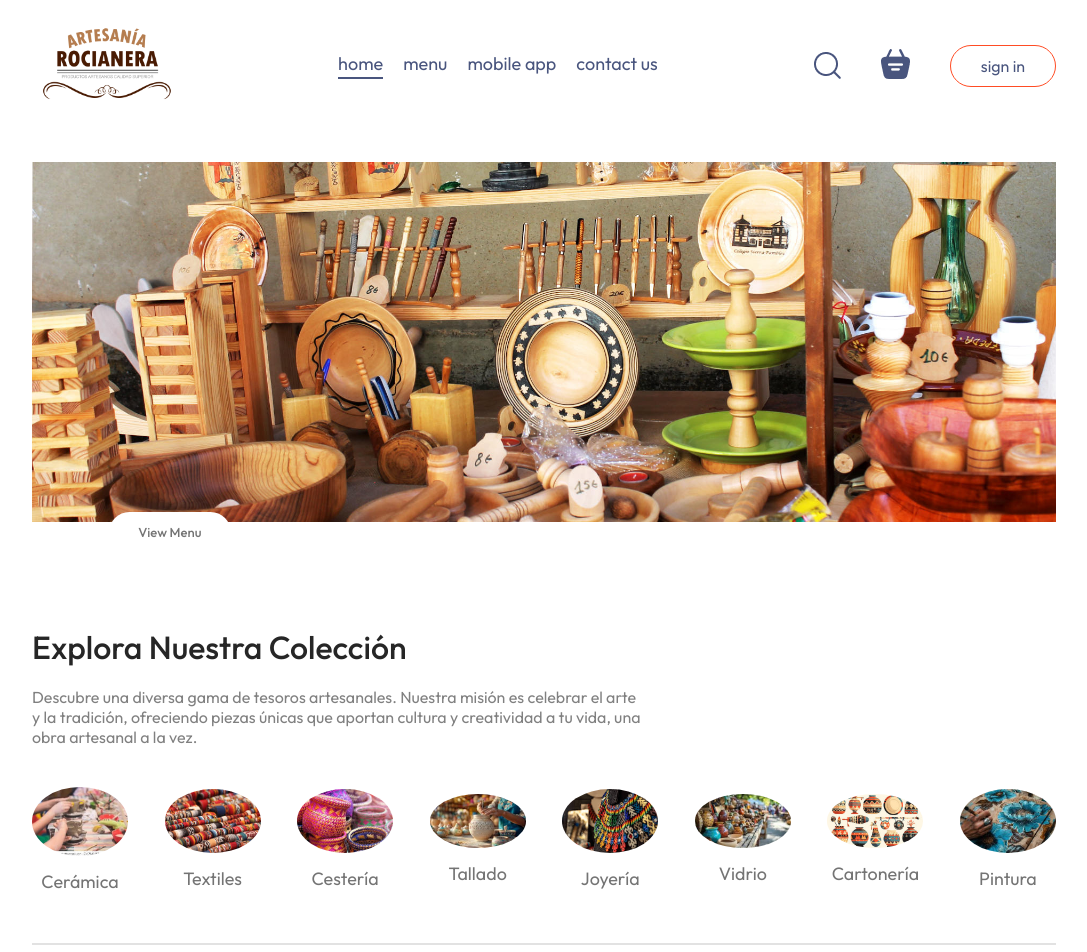
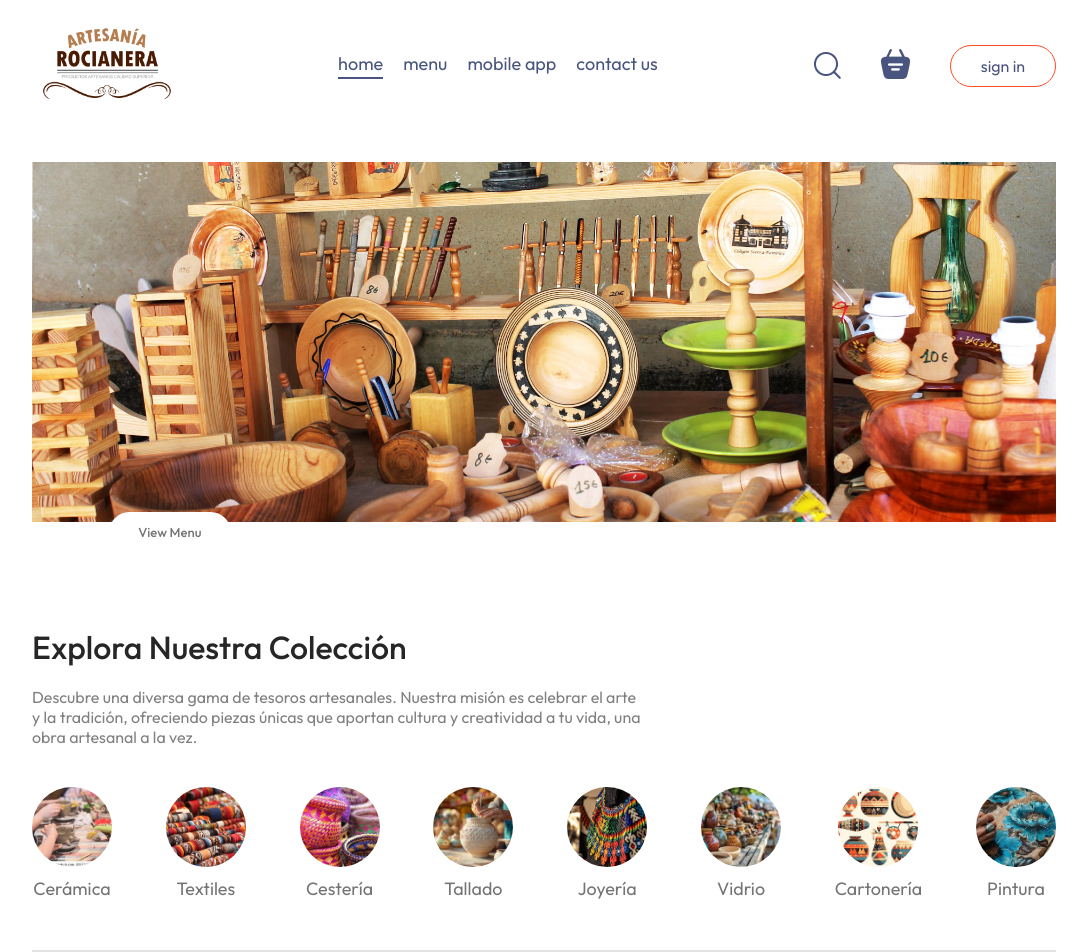
Before and after one commit to Jaime9745/ArtesanosOnlineDevops, a React (Vite) app in the folder frontend/: page / in a window 1280 px wide. Shown: the top 952 px of the page, without its empty margins (96-1183 px from the left). Built offline with nearby package versions, Linux system fonts and the light colour scheme; no server answers.

Commit message:
fix categories buttons and display

```diff
--- a/frontend/src/components/ExploreMenu/ExploreMenu.css
+++ b/frontend/src/components/ExploreMenu/ExploreMenu.css
@@ -23,8 +23,22 @@
 .explore-menu-list::-webkit-scrollbar{
     display: none;
 }
+
+.explore-menu-list-item-img-container{
+    width: 5rem;
+    height: 5rem;
+}
+
+.explore-menu-list-item{
+    align-items: center;
+    display: flex;
+    flex-direction: column;
+}
+
 .explore-menu-list-item img{
-    width: 7.5vw;
+    width: 100%;
+    height: 100%;
+    object-fit: cover;
     min-width: 80px;
     cursor: pointer;
     border-radius: 50%;
--- a/frontend/src/components/ExploreMenu/ExploreMenu.jsx
+++ b/frontend/src/components/ExploreMenu/ExploreMenu.jsx
@@ -14,8 +14,10 @@ const ExploreMenu = ({category,setCategory}) => {
         {menu_list.map((item,index)=>{
             return (
                 <div onClick={()=>setCategory(prev=>prev===item.menu_name?"All":item.menu_name)} key={index} className='explore-menu-list-item'>
+                  <div className='explore-menu-list-item-img-container'>
                     <img src={item.menu_image} className={category===item.menu_name?"active":""} alt="" />
-                    <p>{item.menu_name}</p>
+                  </div>
+                  <p>{item.menu_name}</p>
                 </div>
             )
         })}
```
